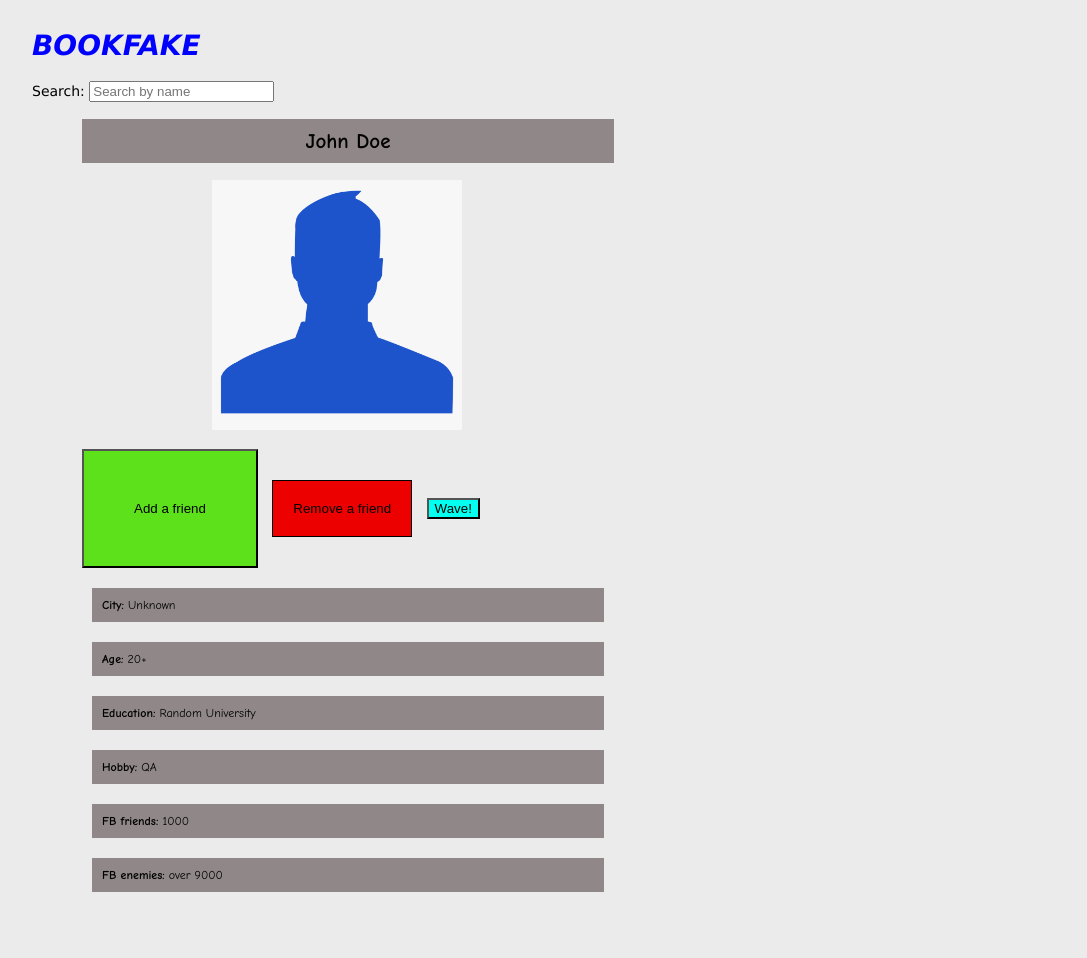
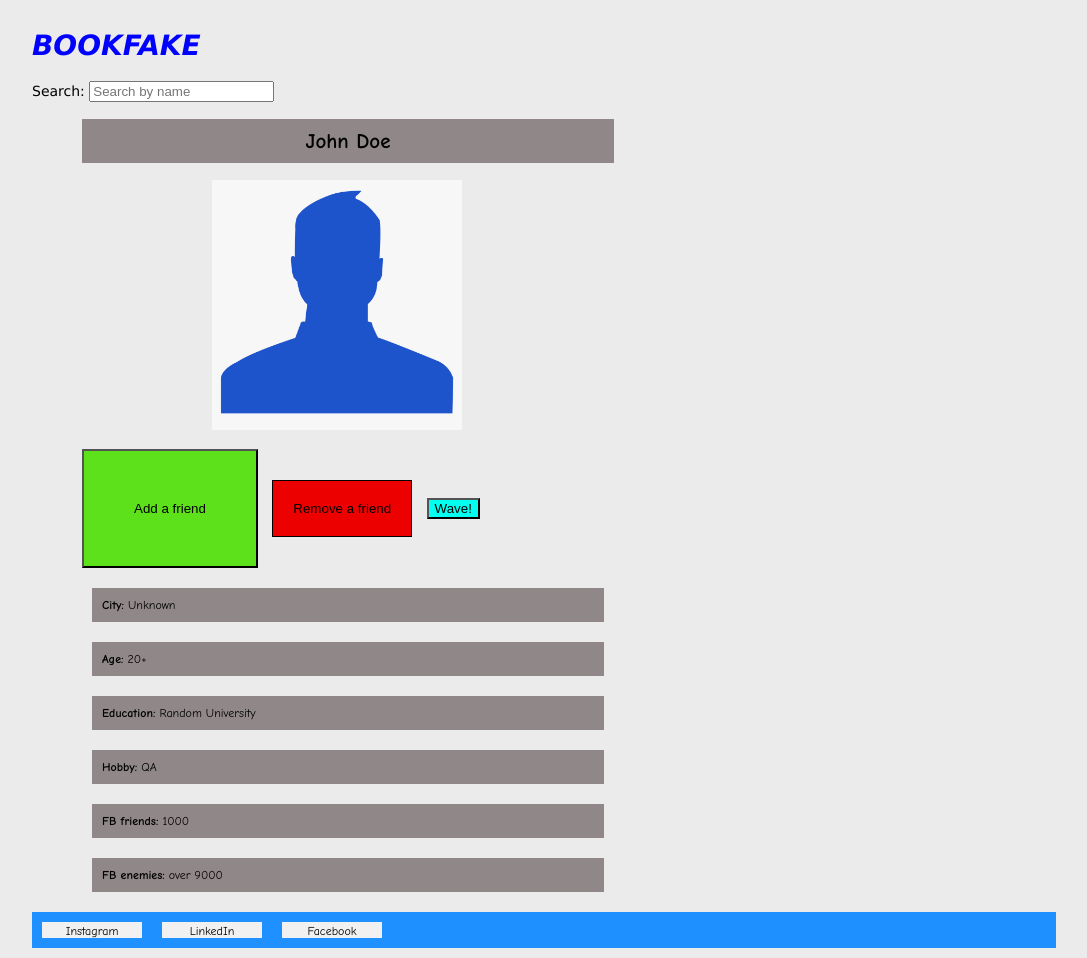
Before and after one commit to Gaber92/learningCourse, a plain HTML site: page index.html in a window 1280 px wide. Shown: the whole page, without its empty margins (96-1183 px from the left). Before the commit the page ends 922 px from the top, so only its background shows below. Drawn offline with Linux system fonts and the light colour scheme.

Commit message:
add bot brackets

```diff
--- a/index.html
+++ b/index.html
@@ -29,5 +29,11 @@
         <p class="list"><strong>FB friends:</strong> 1000</p>
         <p class="list"><strong>FB enemies:</strong> over 9000</p>
 </ul>
+
+<div class="flex-container" style="flex-wrap:nowrap">
+  <div class="flex-item"> <s1>Instagram</s1> </div>
+  <div class="flex-item"> <s1>LinkedIn</s1> </div>
+  <div class="flex-item"> <s1>Facebook</s1> </div>
+</div>
 </body>
 </html>
--- a/style.css
+++ b/style.css
@@ -63,3 +63,24 @@ body
 {
     background-color: #03FFF0;
 }
+
+.flex-container {
+  display: flex;
+  background-color: dodgerblue;
+  text-align: center;
+}
+
+.flex-item {
+  background-color: #f1f1f1;
+  width: 100px;
+  margin: 10px;
+}
+
+s1 {
+  color: #000000;
+  font-size: 12px;
+  font-family: "Comic Sans MS";
+
+
+
+}
```
